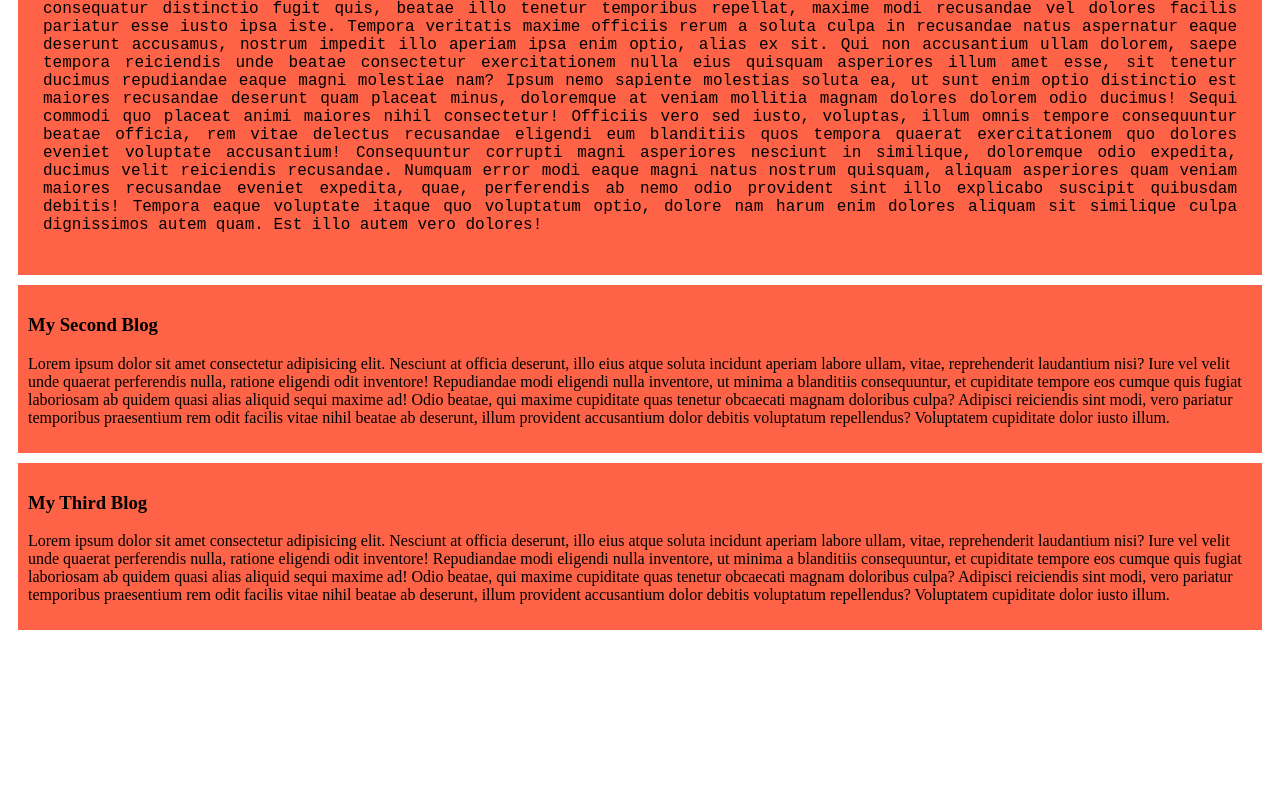
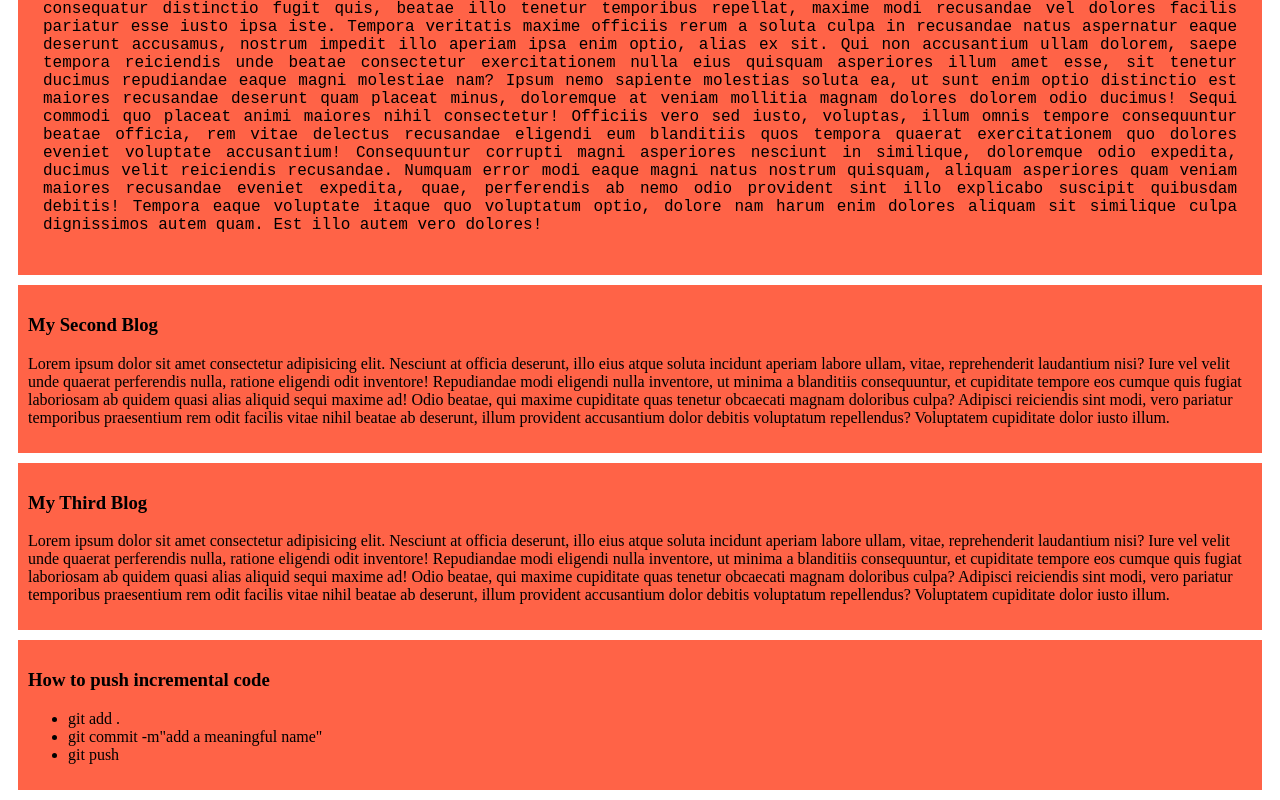
Before and after one commit to Tanvir818-max/my-simple-website, a plain HTML site: page index.html in a window 1280 px wide. Shown: the part 1094-1894 px from the top of the page. Before the commit the page ends 1734 px from the top, so only its background shows below. Drawn offline with Linux system fonts and the light colour scheme.

Commit message:
how to push code

```diff
--- a/index.html
+++ b/index.html
@@ -22,6 +22,14 @@
     <h3>My Third Blog</h3>
     <p>Lorem ipsum dolor sit amet consectetur adipisicing elit. Nesciunt at officia deserunt, illo eius atque soluta incidunt aperiam labore ullam, vitae, reprehenderit laudantium nisi? Iure vel velit unde quaerat perferendis nulla, ratione eligendi odit inventore! Repudiandae modi eligendi nulla inventore, ut minima a blanditiis consequuntur, et cupiditate tempore eos cumque quis fugiat laboriosam ab quidem quasi alias aliquid sequi maxime ad! Odio beatae, qui maxime cupiditate quas tenetur obcaecati magnam doloribus culpa? Adipisci reiciendis sint modi, vero pariatur temporibus praesentium rem odit facilis vitae nihil beatae ab deserunt, illum provident accusantium dolor debitis voluptatum repellendus? Voluptatem cupiditate dolor iusto illum.</p>
   </div>
+  <div>
+    <h3>How to push incremental code</h3>
+    <ul>
+      <li>git add .</li>
+      <li>git commit -m"add a meaningful name"</li>
+      <li>git push</li>
+    </ul>
+  </div>
 
 </body>
 </html>
```
